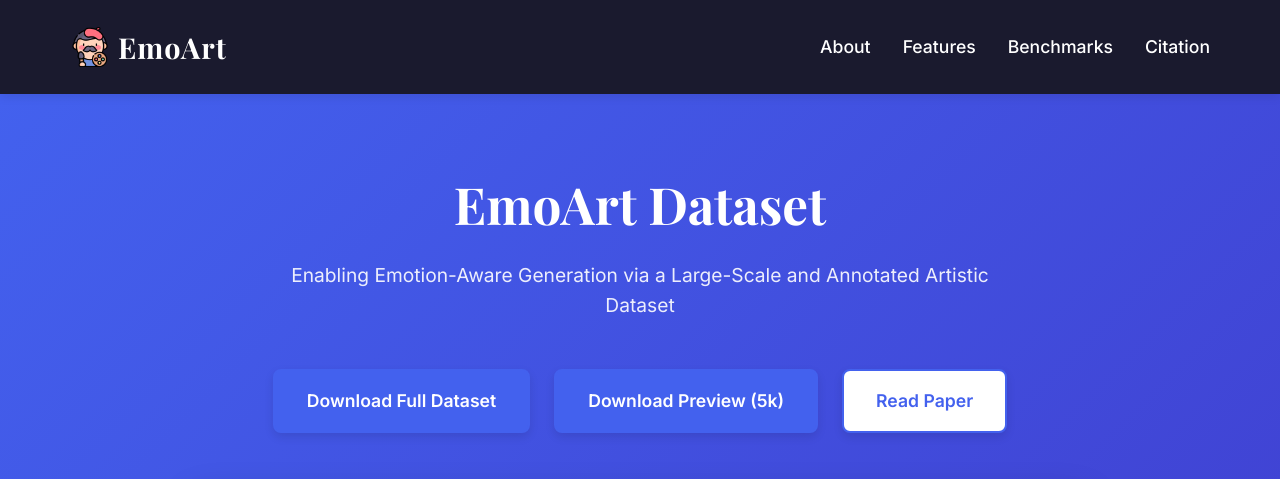
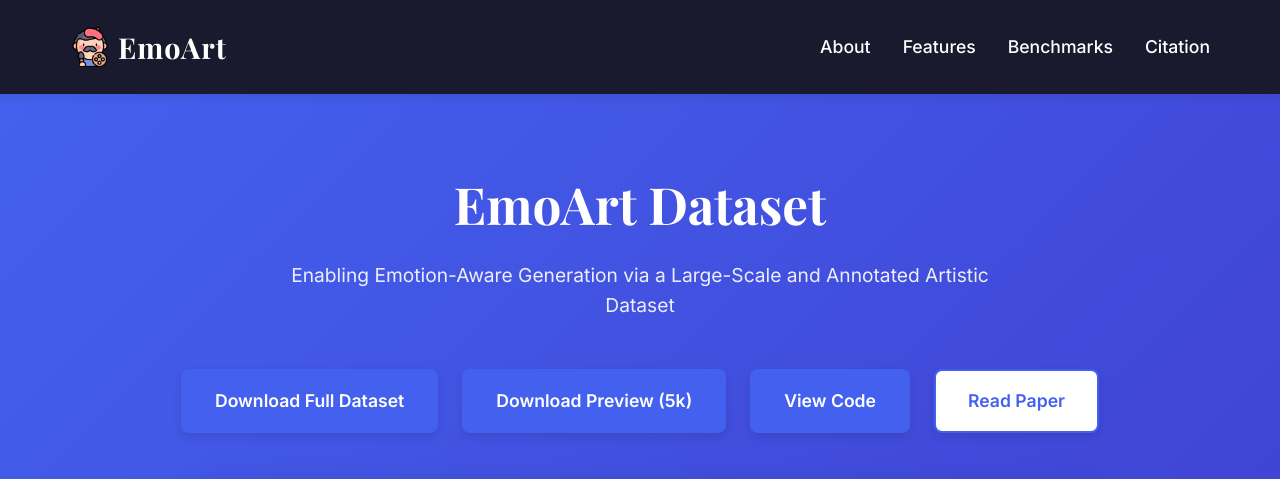
Before and after one commit to ZHILIANGZHANG/EmoArt-130k, a plain HTML site: page index.html in a window 1280 px wide. Shown: the top 479 px of the page. Drawn offline with nearby package versions, Linux system fonts and the light colour scheme.

Commit message:
Update index.html

```diff
--- a/index.html
+++ b/index.html
@@ -516,6 +516,9 @@
             </a>
             <a href="https://huggingface.co/datasets/printblue/EmoArt-5k" class="btn btn-primary">
                 Download Preview (5k)
+            </a>
+            <a href="https://github.com/ZHILIANGZHANG/EmoArt-130k/tree/main" class="btn btn-primary">
+                View Code
             </a>
             <a href="#" class="btn btn-secondary">
                 Read Paper
```
Lines whose indentation alone changed are shown as unchanged.
